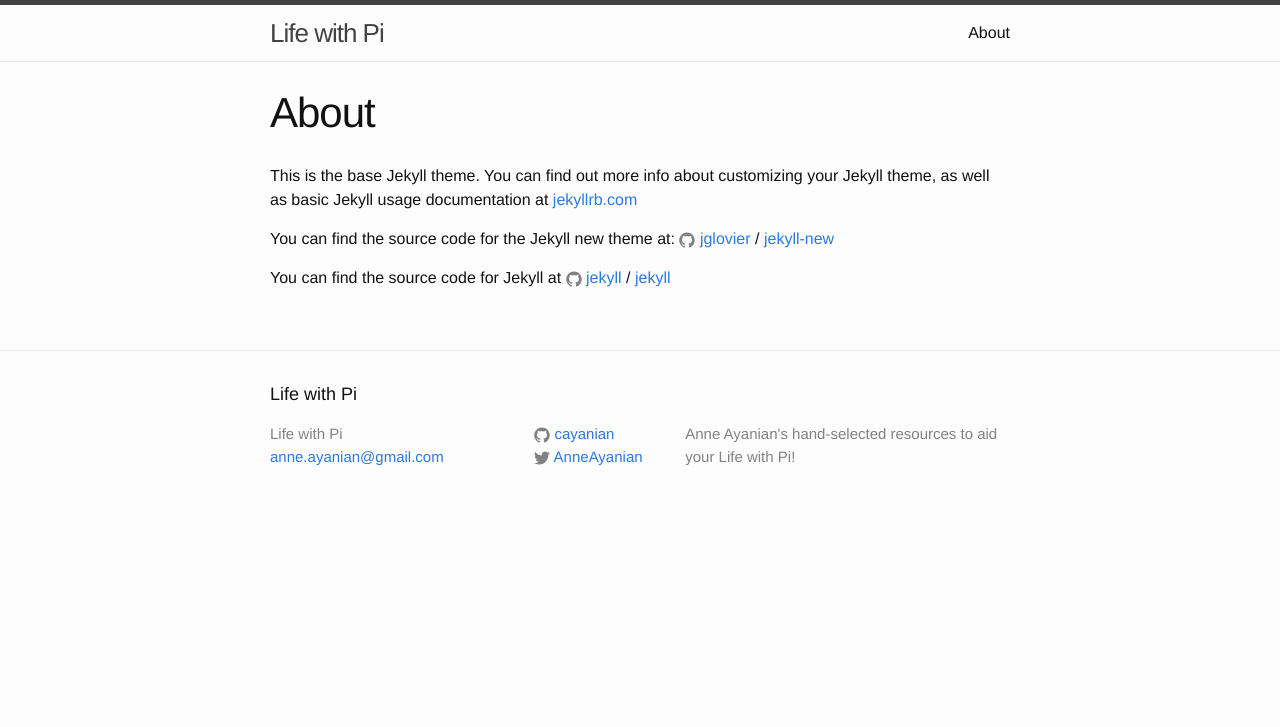
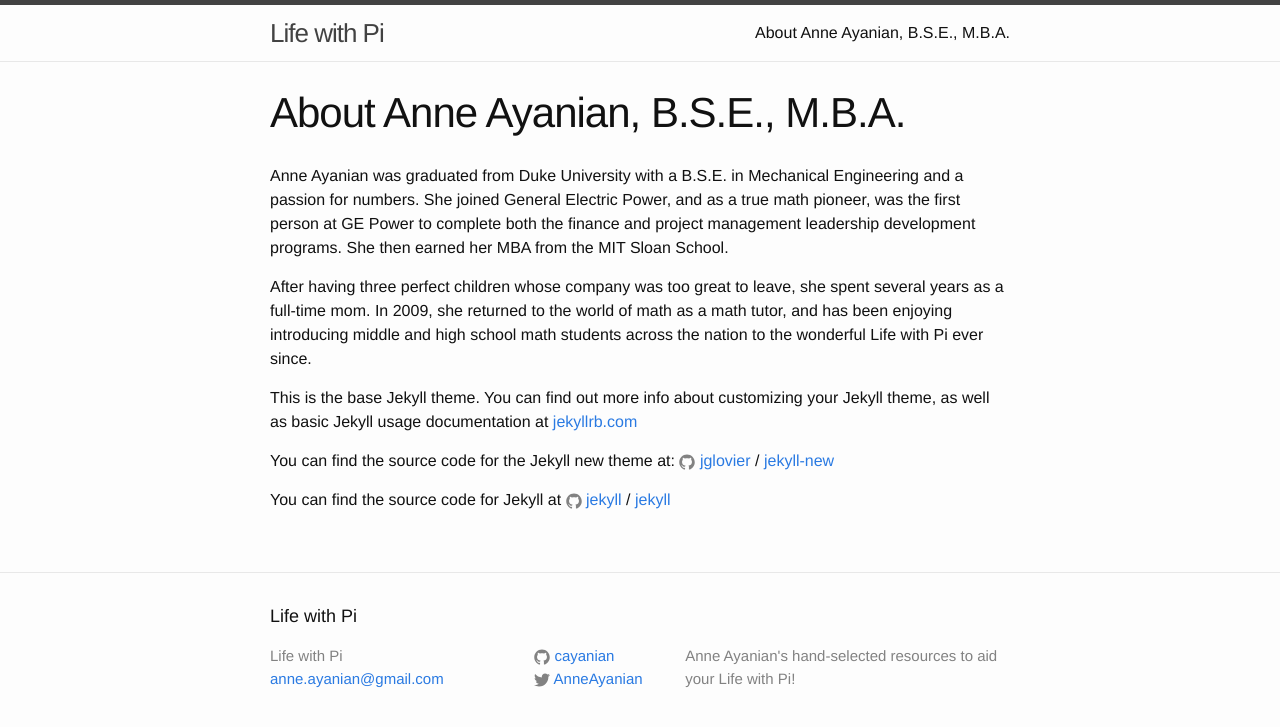
Before and after one commit to cayanian/cayanian.github.io, a Jekyll site: the page built from about.md, in a window 1280 px wide. Shown: the top 727 px of the page. Built offline with Jekyll 4.4.1, drawn with Linux system fonts in a browser that asks for light colours.

Commit message:
Add About 'Anne Ayanian'

```diff
--- a/about.md
+++ b/about.md
@@ -1,8 +1,12 @@
 ---
 layout: page
-title: About
+title: About Anne Ayanian, B.S.E., M.B.A.
 permalink: /about/
 ---
+
+Anne Ayanian was graduated from Duke University with a B.S.E. in Mechanical Engineering and a passion for numbers. She joined General Electric Power, and as a true math pioneer, was the first person at GE Power to complete both the finance and project management leadership development programs. She then earned her MBA from the MIT Sloan School.
+
+After having three perfect children whose company was too great to leave, she spent several years as a full-time mom. In 2009, she returned to the world of math as a math tutor, and has been enjoying introducing middle and high school math students across the nation to the wonderful Life with Pi ever since.
 
 This is the base Jekyll theme. You can find out more info about customizing your Jekyll theme, as well as basic Jekyll usage documentation at [jekyllrb.com](http://jekyllrb.com/)
 
```
